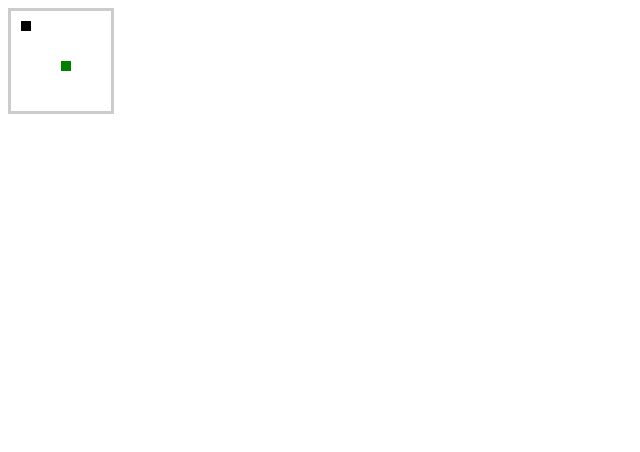
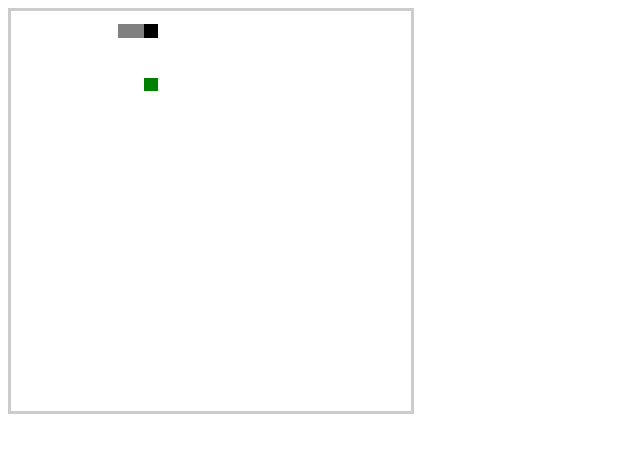
Before and after one commit to JunioUHS/Snake, a plain HTML site: page index.html in a window 1280 px wide. Shown: the whole page, without its empty margins (0-640 px from the left). Drawn offline with Linux system fonts and the light colour scheme.

Commit message:
adiciona corpo da cobrinha

```diff
--- a/game.js
+++ b/game.js
@@ -1,10 +1,10 @@
-export default function createGame() {
+export default function createGame(document) {
     const state = {
         players: {},
         fruits: {},
         screen: {
-            width: 10,
-            height: 10
+            width: 30,
+            height: 30
         }
     };
 
@@ -12,11 +12,19 @@ export default function createGame() {
         const playerId = command.playerId;
         const playerX = command.playerX;
         const playerY = command.playerY;
+        const currentMovement = command.currentMovement;
+        const body = command.body;
 
         state.players[playerId] = {
             x: playerX,
-            y: playerY
+            y: playerY,
+            currentMovement: currentMovement,
+            body: body
         };
+    }
+
+    function addBodyPlayer(player) {
+        player.body.push({ x: player.x, y: player.y });
     }
 
     function removePlayer(command) {
@@ -45,25 +53,48 @@ export default function createGame() {
     function movePlayer(command) {
         const acceptedMoves = {
             ArrowUp(player) {
-                if (player.y - 1 >= 0) {
-                    player.y -= 1;
+                if (player.currentMovement !== 'ArrowDown') {
+                    player.currentMovement = 'ArrowUp';
+                    moveBody(player);
+                    player.y - 1 >= 0 ? player.y -= 1 : player.y += 29;
                 }
             },
             ArrowRight(player) {
-                if (player.x + 1 < state.screen.width) {
-                    player.x += 1;
+                if (player.currentMovement !== 'ArrowLeft') {
+                    player.currentMovement = 'ArrowRight';
+                    moveBody(player);
+                    player.x + 1 < state.screen.width ? player.x += 1 : player.x = 0;
                 }
             },
             ArrowDown(player) {
-                if (player.y + 1 < state.screen.height) {
-                    player.y += 1;
+                if (player.currentMovement !== 'ArrowUp') {
+                    player.currentMovement = 'ArrowDown';
+                    moveBody(player);
+                    player.y + 1 < state.screen.height ? player.y += 1 : player.y = 0;
                 }
             },
             ArrowLeft(player) {
-                if (player.x - 1 >= 0) {
-                    player.x -= 1;
+                if (player.currentMovement !== 'ArrowRight') {
+                    player.currentMovement = 'ArrowLeft';
+                    moveBody(player);
+                    player.x - 1 >= 0 ? player.x -= 1 : player.x += 29;
                 }
             }
+        }
+
+        function moveBody(player) {
+            const maxPosition = player.body.length - 1;
+            for (let i = maxPosition; i >= 0; i--) {
+                const body = player.body[i];
+                if (i > 0) {
+                    body.x = player.body[i - 1].x;
+                    body.y = player.body[i - 1].y;
+                } else {
+                    body.x = player.x;
+                    body.y = player.y;
+                }
+            }
+            console.log(player.body);
         }
 
         const keyPressed = command.keyPressed;
@@ -77,6 +108,14 @@ export default function createGame() {
         }
     }
 
+    function autoMove() {
+        for (const playerId in state.players) {
+            const player = state.players[playerId];
+            console.log(player);
+            movePlayer({ playerId: playerId, keyPressed: player.currentMovement });
+        }
+    }
+
     function checkForFruitCollision(playerId) {
         const player = state.players[playerId];
 
@@ -84,10 +123,13 @@ export default function createGame() {
             const fruit = state.fruits[fruitId];
 
             if (player.x === fruit.x && player.y === fruit.y) {
+                addBodyPlayer(player);
                 removeFruit({ fruitId });
             }
         }
     }
+
+
 
     return {
         addPlayer,
@@ -95,6 +137,7 @@ export default function createGame() {
         addFruit,
         removeFruit,
         movePlayer,
+        autoMove,
         state
     };
 }
--- a/index.html
+++ b/index.html
@@ -11,28 +11,45 @@
             image-rendering: pixelated;
             image-rendering: crisp-edges;
             image-rendering: -moz-crisp-edges;
-            width: 100px;
-            height: 100px;
+            width: 400px;
+            height: 400px;
         }
     </style>
 </head>
 <body>
-    <canvas id="screen" width="10" height="10"></canvas>
+    <canvas id="screen" width="30" height="30"></canvas>
 
     <script type="module">
         import createGame from './game.js';
         import createKeyoardListener from './keyboard-listener.js';
         import renderScreen from './render-screen.js';
 
-        const game = createGame();
+        const game = createGame(document);
         const keyboardListener = createKeyoardListener(document);
         keyboardListener.subscribe(game.movePlayer);
+        setInterval(() => {
+            game.autoMove();
+        }, 700);
 
         const screen = document.getElementById('screen');
         renderScreen(screen, game, requestAnimationFrame);
 
-        game.addPlayer({ playerId: 'player1', playerX: 1, playerY: 1 });
-        game.addFruit({ fruitId: 'fruit1', fruitX: 5, fruitY: 5 });
+        game.addPlayer({
+            playerId: 'player1',
+            playerX: 3,
+            playerY: 1,
+            currentMovement: 'ArrowRight',
+            body: [{ x: 2, y: 1 }, { x: 1, y: 1 }]
+        });
+        // game.addPlayer({
+        //     playerId: 'player2',
+        //     playerX: 3,
+        //     playerY: 3,
+        //     currentMovement: 'ArrowRight',
+        //     body: [{ x: 2, y: 3 }, { x: 1, y: 3 }]
+        // });
+        game.addFruit({ fruitId: 'fruit1', fruitX: 10, fruitY: 5 });
+
     </script>
 </body>
 </html>
--- a/render-screen.js
+++ b/render-screen.js
@@ -1,10 +1,16 @@
 export default function renderScreen(screen, game, requestAnimationFrame) {
     const context = screen.getContext('2d');
     context.fillStyle = 'white';
-    context.clearRect(0, 0, 10, 10);
+    context.clearRect(0, 0, 30, 30);
 
     for (const playerId in game.state.players) {
         const player = game.state.players[playerId];
+
+        for(let i = player.body.length - 1; i >= 0; i--) {
+            context.fillStyle = 'gray';
+            context.fillRect(player.body[i].x, player.body[i].y, 1, 1);
+        }
+
         context.fillStyle = 'black';
         context.fillRect(player.x, player.y, 1, 1);
     }
```
